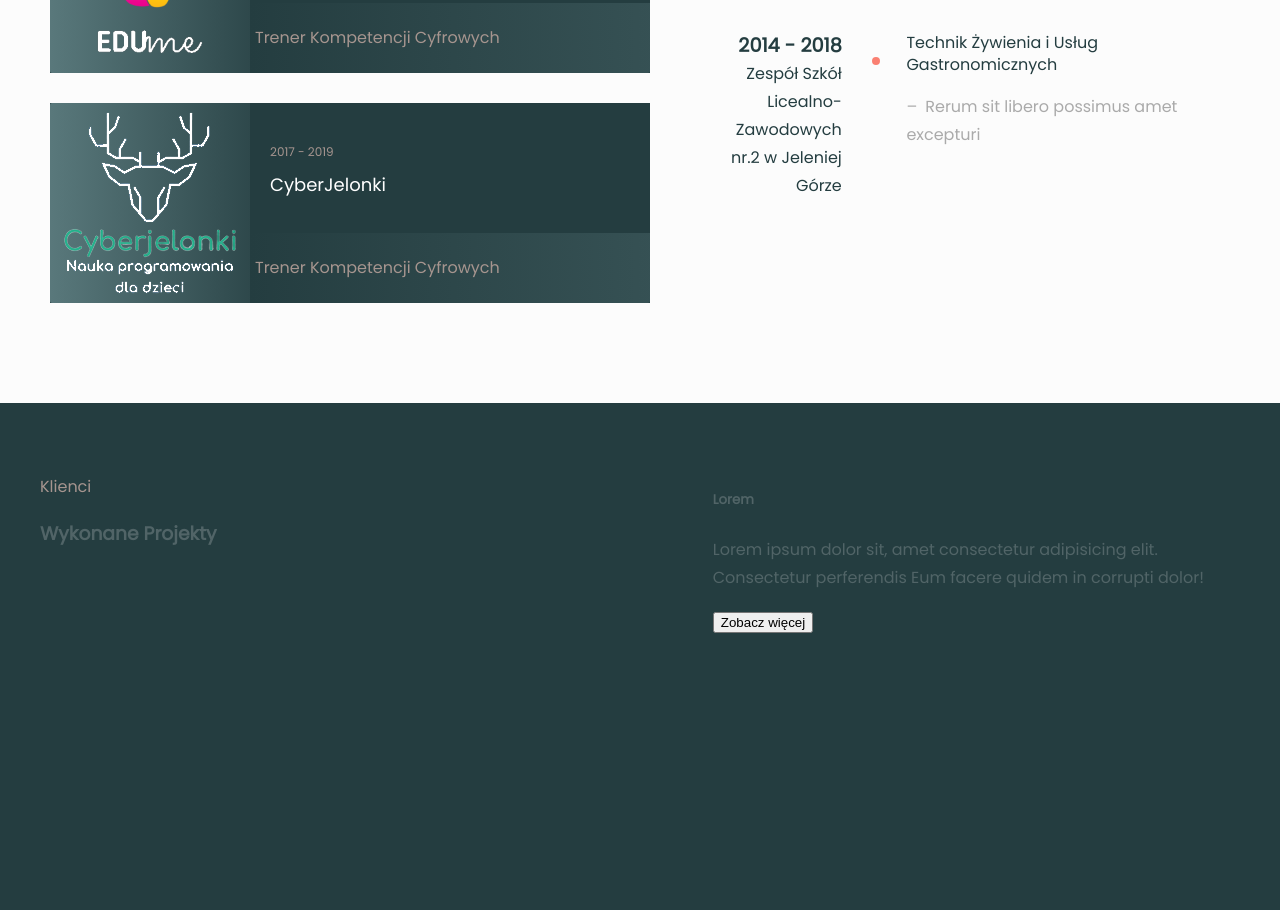
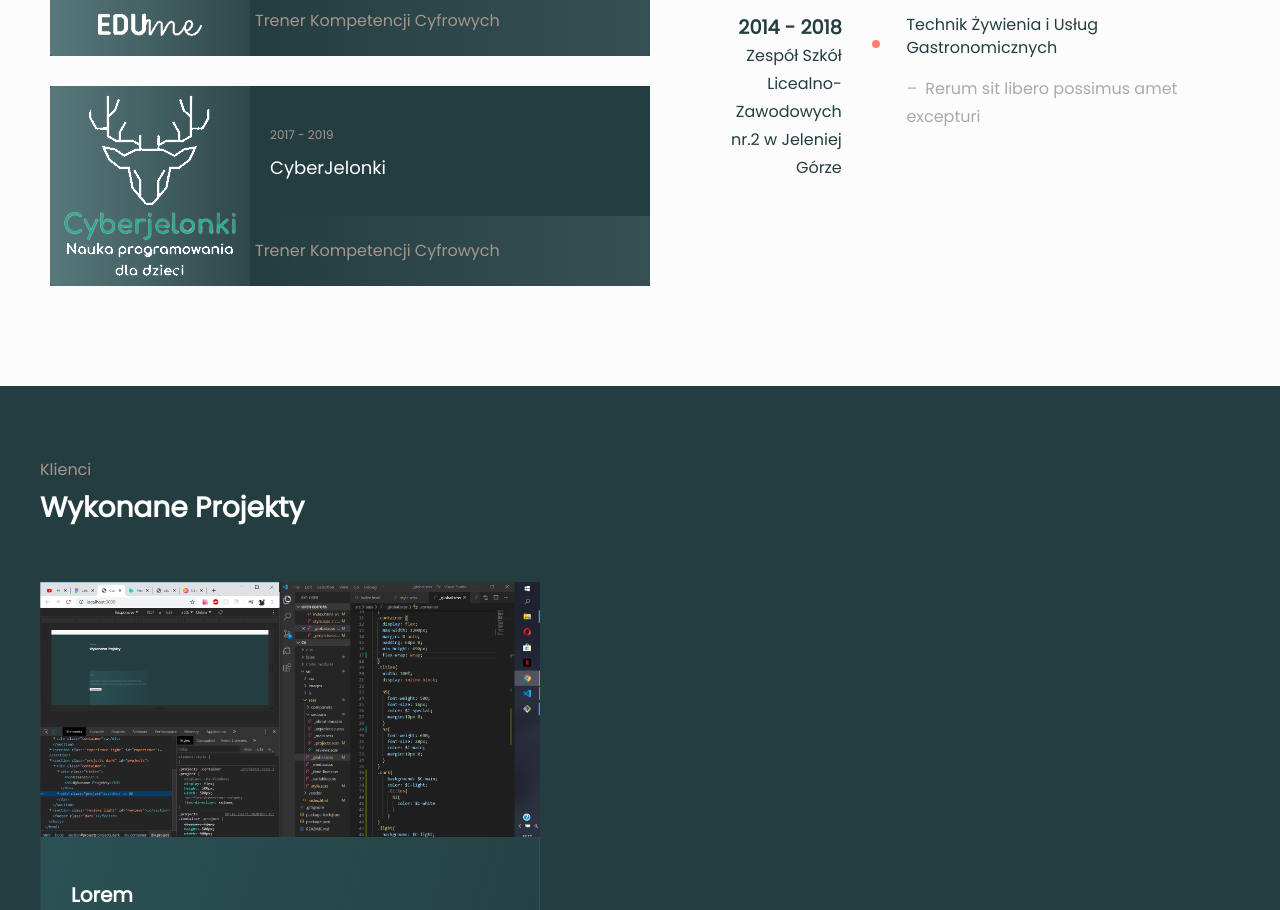
Before and after one commit to JakubOlkowicz/CV, a website: page src/index.html in a window 1280 px wide. Shown: the part 1890-2800 px from the top of the page. Drawn offline with nearby package versions, Linux system fonts and the light colour scheme; files that its build step writes are made by us from their sources.

Commit message:
finish section projects

```diff
--- a/src/index.html
+++ b/src/index.html
@@ -136,9 +136,8 @@
                 <h5>Klienci</h5>
                 <h3>Wykonane Projekty</h3>
             </div>
-            <div class="carusel multiple-items">
+            <div class="project">
                 <div class="project-image">
-
                 </div>
                 <div class="text">
                     <h5>Lorem</h5>
@@ -146,7 +145,7 @@
                         adipisicing elit. Consectetur perferendis
                         Eum facere quidem in corrupti dolor!
                     </p>
-                    <button>Zobacz więcej</button>
+                    <button class="btn">Zobacz więcej</button>
                 </div>
             </div>
         </div>
--- a/src/sass/_global.scss
+++ b/src/sass/_global.scss
@@ -14,14 +14,7 @@
     margin: 0 auto;
     padding: 60px 0;
     min-height: 690px;
-  }
-  .dark{
-      background: $C-main;
-      color: $C-light;
-  }
-  .light{
-    background: $C-light;
-    color: $C-main;
+    flex-wrap: wrap;
   }
   .titles{
     width: 100%;
@@ -33,10 +26,23 @@
       color: $C-special;
       margin:10px 0;
     }
-    h4{
+    h3{
       font-weight: 600;
       font-size: 28px;
       color: $C-main;
       margin:10px 0;
     }
   }
+  .dark{
+      background: $C-main;
+      color: $C-light;
+      .titles{
+        h3{
+          color: $C-white
+        }
+      }
+  }
+  .light{
+    background: $C-light;
+    color: $C-main;
+  }
--- a/src/sass/sections/_projects.scss
+++ b/src/sass/sections/_projects.scss
@@ -0,0 +1,45 @@
+.projects{
+    .container{
+        .project{
+            margin: 50px 0;
+            display: flex;
+            height: 500px;
+            width: 500px;
+            flex-direction: column;
+            .project-image{
+                height: 250px;
+                flex-grow: 1;
+                background: url(../../images/Test.png);
+                background-size: cover;
+            }
+            .text{
+                align-items: center;
+                height: 240px;
+                padding: 10px 20px 10px 30px;
+                flex-grow: 1;
+                background: linear-gradient(286.16deg, rgba(44, 85, 89, 0.15) 0.48%, rgba(44, 85, 89, 0.84) 100%);
+                border: 1px solid rgba(255, 255, 255, 0.02);
+                box-sizing: border-box;
+                border-radius: 0px 0px 3px 3px;
+                h5{
+                    font-weight: 600;
+                    font-size: 20px;
+                    color: $C-white;
+                }
+                p{
+                    font-size: 14px;
+                    color: rgba(255, 255, 255, 0.7);
+                }
+                .btn{
+                    padding: 0;
+                    border: none;
+                    background: none;
+                    color: $C-white;
+                    border: 2px solid #A6958F;
+                    border-radius: 33px;
+                    padding: 10px;
+                }
+            }
+        }
+    }
+}
--- a/src/sass/style.scss
+++ b/src/sass/style.scss
@@ -11,5 +11,5 @@
 @import "./sections/about-me";
 @import "./sections/experience";
 @import "time-line";
-// @import "./sections/projects";
+@import "./sections/projects";
 // @import "./sections/reviews";
```
Also changed, not shown: src/images/Edume.png (deleted), src/images/Facebook.jpg (deleted), src/images/Test.png (added), 1 other file.
